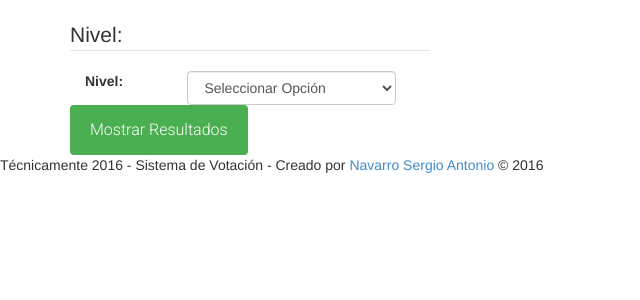
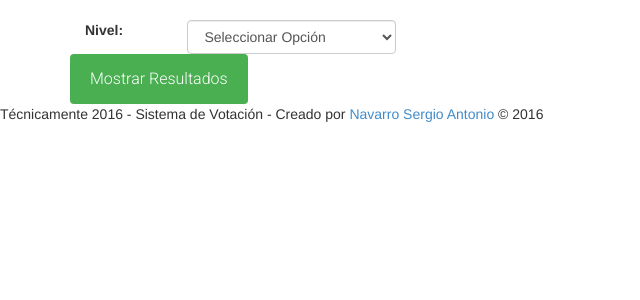
Before and after one commit to sirdio/asignaciones, a Symfony app: template src/AppBundle/Resources/views/Reportes/seleccionarnivel.html.twig in a window 1280 px wide. Shown: the part 52-352 px from the top of the page, without its empty margins (0-640 px from the left). Run offline with Twig, Linux system fonts and the light colour scheme; the template is opened without the code that fills it, so the values that code supplies are empty; some libraries are stand-ins or nearby versions.

Commit message:
reportes4

```diff
--- a/src/AppBundle/Resources/views/Reportes/seleccionarnivel.html.twig
+++ b/src/AppBundle/Resources/views/Reportes/seleccionarnivel.html.twig
@@ -11,10 +11,9 @@
 </nav>
 <div class="container">
   <div class="row">
-    <div class="col-md-4">
+    <div class="col-md-8">
       <form action="{{ path('SeleccionarNivel') }}" method="post" class="form-inline">
         <fieldset>
-	  <legend>Nivel:</legend>
 	    <div class="control-group">
 	      <div class="controls">
             <div class="form-group">
```
